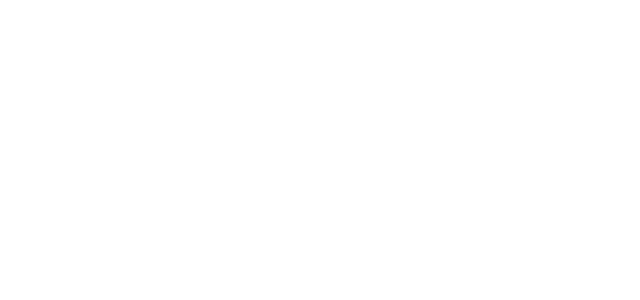
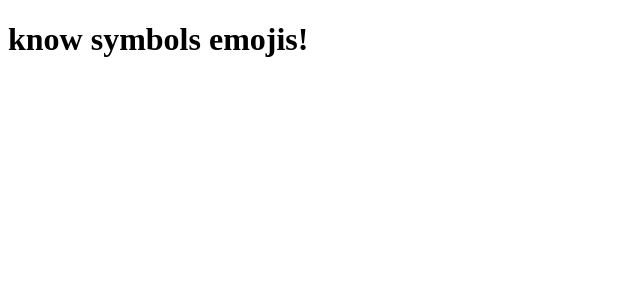
Before and after one commit to neerajsingh869/emoji-interpretor, a React (Vite) app: page / in a window 1280 px wide. Shown: the top 300 px of the page, without its empty margins (0-640 px from the left). Built offline with nearby package versions, Linux system fonts and the light colour scheme.

Commit message:
feat: create header component to show heading

```diff
--- a/src/App.jsx
+++ b/src/App.jsx
@@ -18,11 +18,21 @@ const symbolEmojisDictionary = {
 
 const symbolEmojisAsList = Object.keys(symbolEmojisDictionary);
 
+function Header() {
+  return (
+      <header>
+        <h1>know symbols emojis!</h1>
+      </header>
+  )
+}
+
 function App() {
 
   return (
     <>
-
+      <div>
+				<Header />
+			</div>
     </>
   )
 }
```
